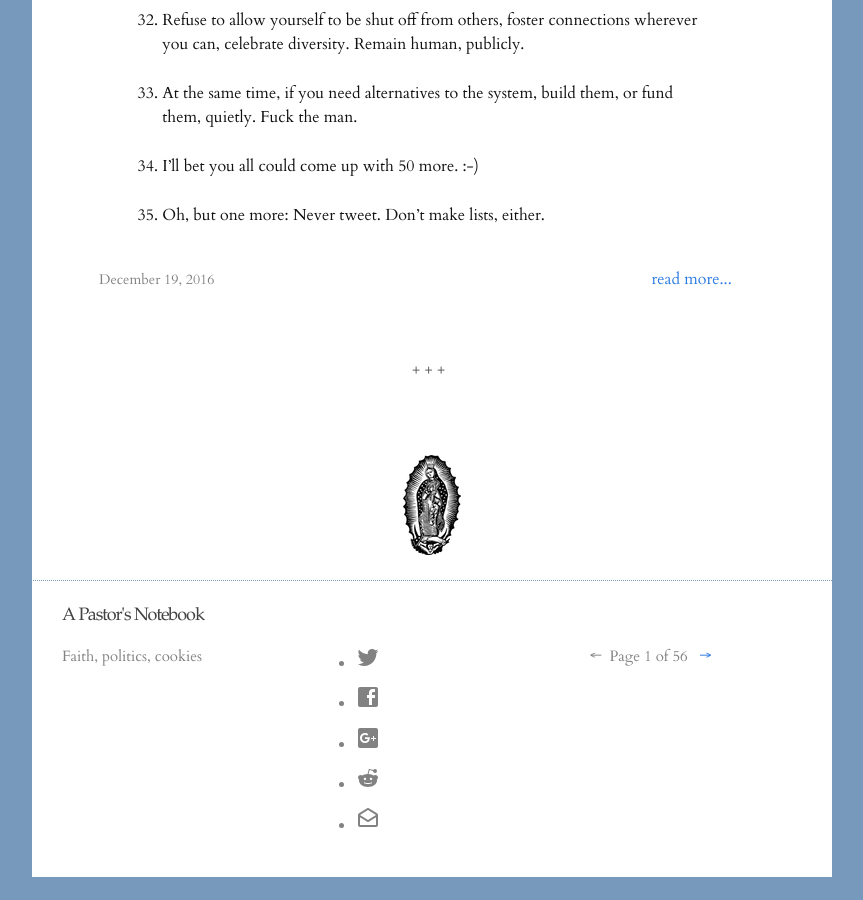
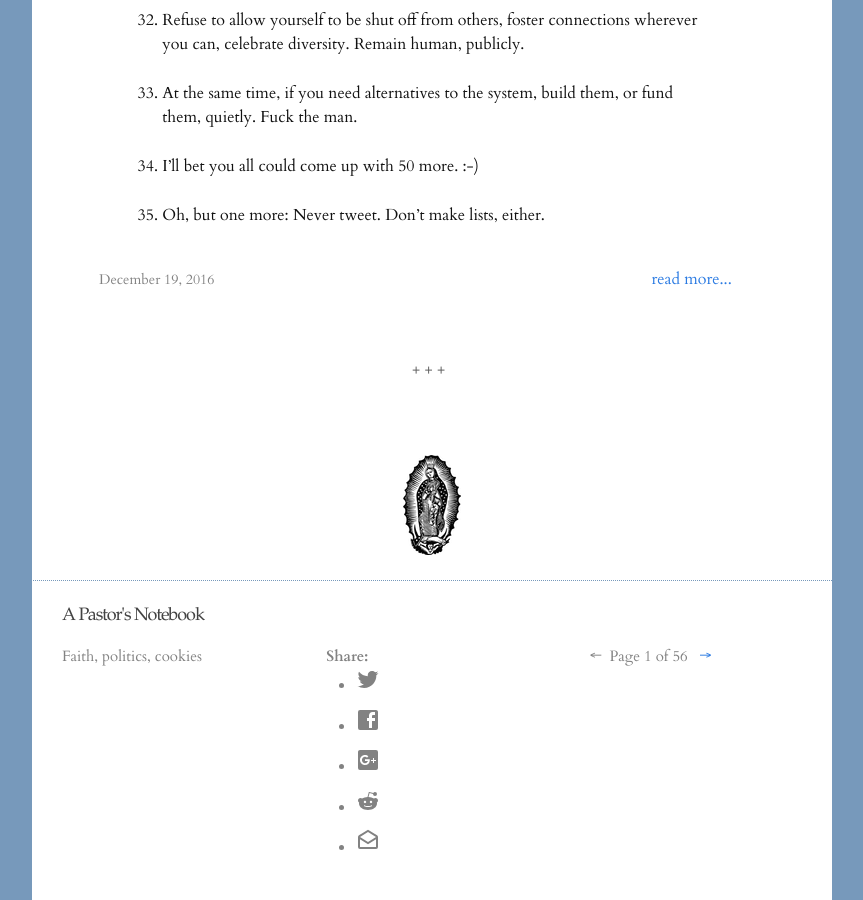
Before and after one commit to pastordan/pastordan.github.io, a Jekyll site: the page built from index.html, in a window 1280 px wide and 900 px high, scrolled down 6279 px. Shown: the whole window, without its empty margins (208-1071 px from the left). Built offline with Jekyll 4.4.1, drawn with Linux system fonts in a browser that asks for light colours; nearby versions of some CDN libraries; library files that are not in the unit come from our copies; the list of posts is cut into pages by our own code; before the commit the page ends 7156 px from its top, so only the background shows below that.

Commit message:
social media 8

```diff
--- a/_includes/footer.html
+++ b/_includes/footer.html
@@ -10,6 +10,7 @@
       </div>
 
       <div class="footer-col footer-col-1">
+      <strong>Share:</strong>
     <ul class="share-buttons">
 
     <li><a href="https://twitter.com/intent/tweet?source=http%3A%2F%2Fapastorsnotebook.com&text=:%20http%3A%2F%2Fapastorsnotebook.com" target="_blank" title="Tweet" onclick="window.open('https://twitter.com/intent/tweet?text=' + encodeURIComponent(document.title) + ':%20' + encodeURIComponent(document.URL)); return false;"><svg style="width:24px;height:24px" viewBox="0 0 24 24">
```
